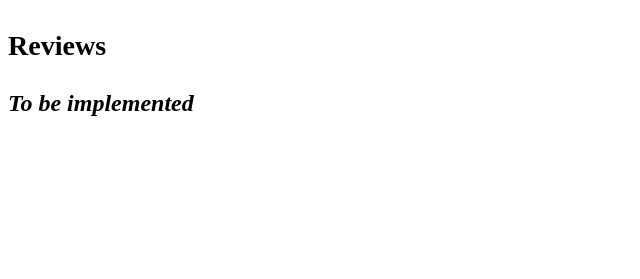
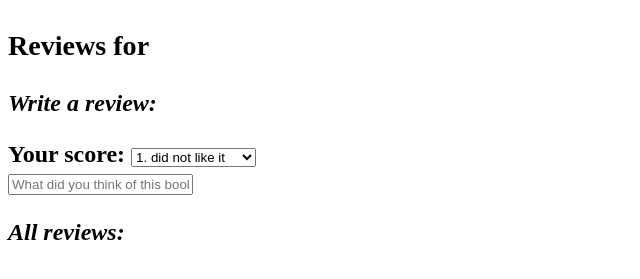
Before and after one commit to BramLobbens/cs50-web, a Flask app: template project1/templates/book.html in a window 1280 px wide. Shown: the part 162-441 px from the top of the page, without its empty margins (0-640 px from the left). Run offline with Flask 2, Linux system fonts and the light colour scheme; the template is opened without the code that fills it, so the values that code supplies are empty.

Commit message:
feature: add ui for user reviews

```diff
--- a/project1/application.py
+++ b/project1/application.py
@@ -3,12 +3,11 @@
 
 from flask import Flask, session, render_template, request
 from flask_session import Session
-#from flask_login import LoginManager
 from sqlalchemy import create_engine
 from sqlalchemy.orm import scoped_session, sessionmaker
 
 # Goodreads API
-api_key = os.getenv("APP_API_KEY")
+#api_key = os.getenv("APP_API_KEY")
 
 app = Flask(__name__)
 
@@ -24,12 +23,6 @@
 # Set up database
 engine = create_engine(os.getenv("DATABASE_URL_P1"))
 db = scoped_session(sessionmaker(bind=engine))
-
-# TO DO: implement usage
-# check project tips to use flask_session
-# LoginManager
-#login_manager = LoginManager()
-#login_manager.init_app(app)
 
 @app.route("/")
 def index():
@@ -63,26 +56,28 @@
     db.commit()
     return render_template("success.html")
 
-@app.route("/login", methods=["POST"])
-#@login_manager.user_loader
-def login():
-    """Log in a user"""
+@app.route("/search", methods=["POST"])
+def search():
+    """Present user with book lookup after logging in"""
 
     # TO DO: implement better and safer solution!
     user_name = request.form.get("user_name")
     password = request.form.get("password")
 
+    if not session.get("user_name"):
+        session["user_name"] = ""
+
     if db.execute("SELECT password FROM users WHERE user_name = :user_name",
                                {"user_name": user_name}).fetchone()[0] == password:
-        return render_template("search.html", name=user_name)
+        session["user_name"] = user_name
+        return render_template("search.html", name=session["user_name"])
 
     return render_template("error.html", message="Incorrect username or password.")
 
 # Content Routes
 @app.route("/lookup", methods=["POST"])
-#@login_required
 def lookup():
-    """Search for books"""
+    """Lookup user query in database"""
 
     # TO DO: refine with wildcard to curb superfluous results
 
@@ -110,10 +105,22 @@
 
 @app.route("/book/<book_isbn>")
 def book(book_isbn):
-    """Return book details"""
+    """Return book details and reviews"""
 
     if len(book_isbn) == 10 and book_isbn.isdigit():
-        res = db.execute("SELECT * FROM books WHERE isbn = :book_isbn",
+        # Get book details
+        book_res = db.execute("SELECT * FROM books WHERE isbn = :book_isbn",
                           {"book_isbn": book_isbn}).fetchone()
-        return render_template("book.html", book=res)
+        # Get reviews
+        #review_res = db.execute("",
+        #                 {"": }).fetchall()
+
+        review_res = ""
+        return render_template("book.html", book=book_res, reviews=review_res)
+
     return render_template("error.html", message="Oops, something went wrong.")
+
+# to implement
+#@app.route()
+def post_review():
+    pass
--- a/project1/templates/book.html
+++ b/project1/templates/book.html
@@ -16,9 +16,34 @@
 </div>
 
 <div>
-      <h3>Reviews</h3>
-      <p><i>To be implemented</i><p>
+  <h3>Reviews for {{ book.title }}</h3>
+  <p><i>Write a review:</i><p>
+    <form action="{{ url_for('post_review') }}" method="post">
+      <div class="form-group">
+	<label for="dropdown-test" class="control-label">Your score:</label>
+
+	<select class="form-control" name="dropdown-test">
+	  <option>1. did not like it</option>
+	  <option>2. it was ok</option>
+	  <option>3. liked it</option>
+	  <option>4. really liked it</option>
+	  <option>5. it was amazing</option>
+	</select>
+	<div class="form-group">
+	  <input class="form-control" style="text" name="review" placeholder="What did you think of this book? Write down your thoughts." />
 	</div>
-
-
+    </form>
+    <div>
+      <p><i>All reviews:</i></p>
+      <ul>
+	{% if reviews == 0 %}
+	<li>No reviews written.</li>
+	{% else %}
+	{% for review in reviews %}
+	  <li>{{ review }}</li>
+	{% endfor %}
+	{% endif %}
+      </ul>
+    </div>
+    </div>
 {% endblock %}
```
Lines whose indentation alone changed are shown as unchanged.
